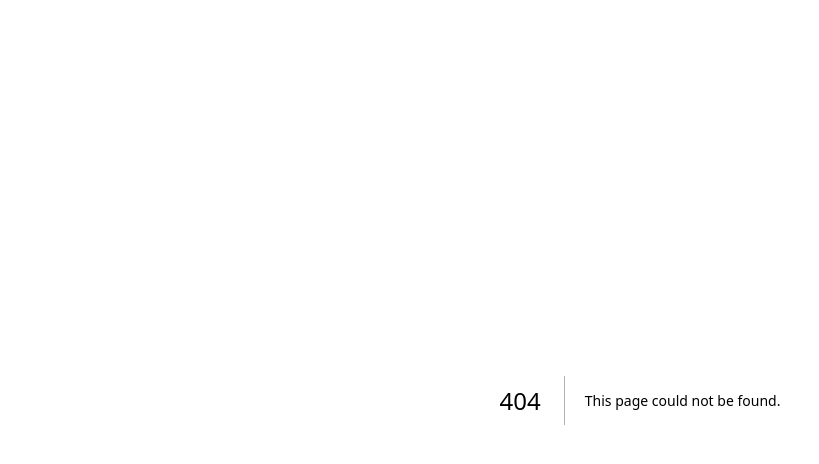
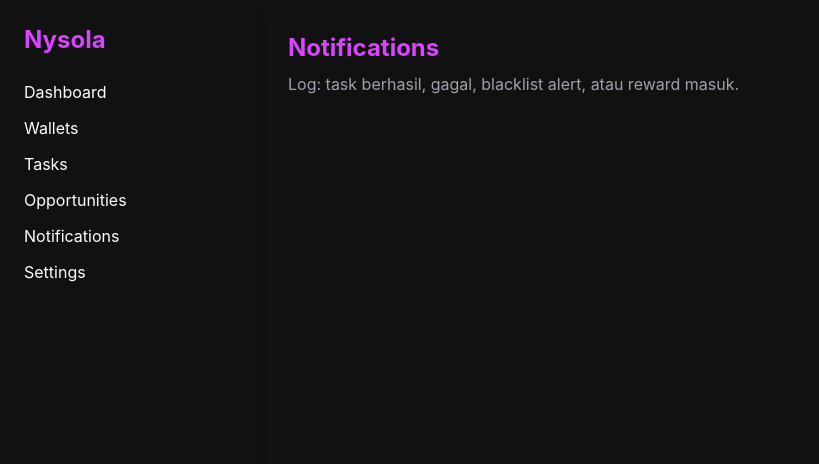
Before and after one commit to deoandika76/nysola, a Next.js app: page /notifications in a window 1280 px wide. Before the commit this address had no page. Shown: the top 464 px of the page, without its empty margins (0-819 px from the left). Built offline with nearby package versions, Linux system fonts and the light colour scheme.

Commit message:
Create notifications.tsx

```diff
--- /dev/null
+++ b/pages/notifications.tsx
@@ -0,0 +1,10 @@
+import Layout from '../components/Layout';
+
+export default function Notifications() {
+  return (
+    <Layout>
+      <h1 className="text-2xl font-bold text-orchid">Notifications</h1>
+      <p className="mt-2 text-gray-400">Log: task berhasil, gagal, blacklist alert, atau reward masuk.</p>
+    </Layout>
+  );
+}
```
